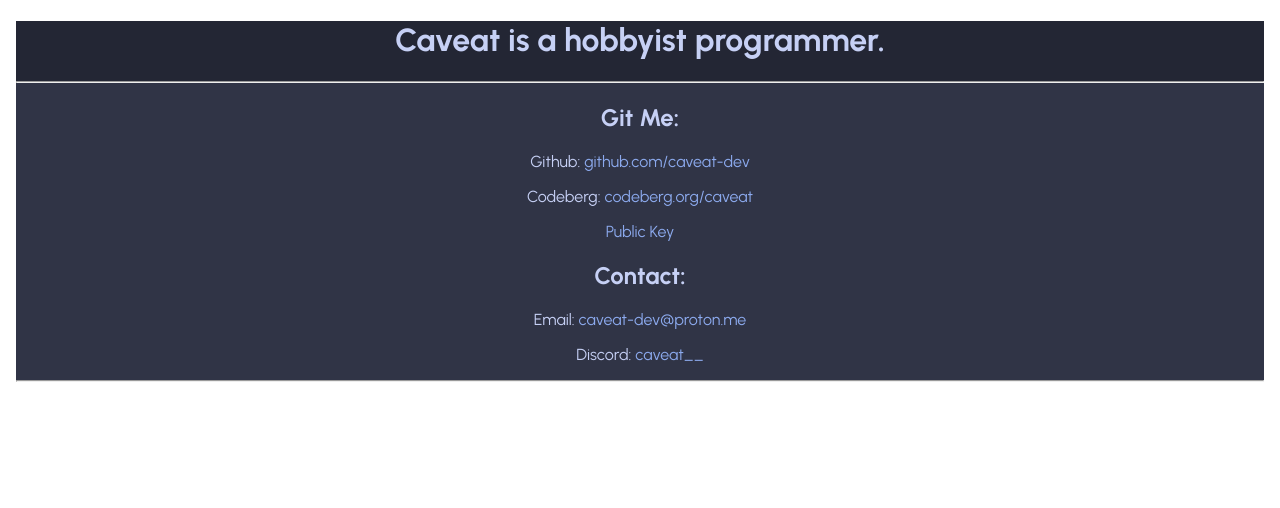
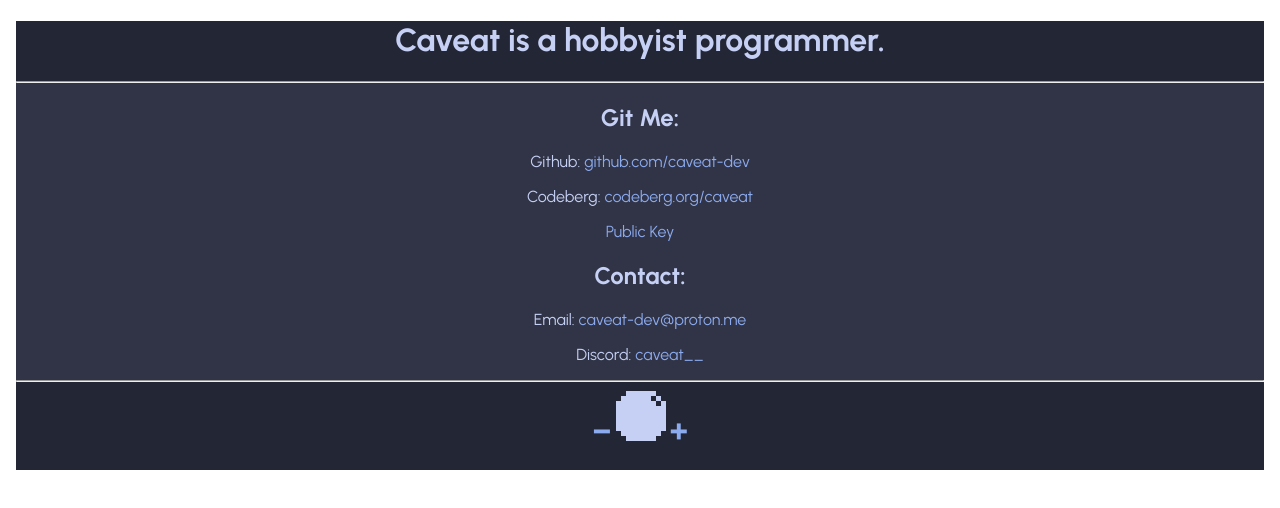
Before and after one commit to caveat-dev/caveat-dev.github.io, a SvelteKit app: page / in a window 1280 px wide. Shown: the top 508 px of the page. Built offline with nearby package versions, Linux system fonts and the light colour scheme.

Commit message:
add decsinc

```diff
--- /dev/null
+++ b/src/app.css
@@ -0,0 +1,30 @@
+@import url("https://fonts.googleapis.com/css2?family=Urbanist:ital,wght@0,100..900;1,100..900&display=swap");
+#body {
+    background: #232634;
+    font-family: "Urbanist", sans-serif;
+}
+#title {
+    text-align: center;
+    color: #c6d0f5;
+}
+#content {
+    text-align: center;
+    background: #303446;
+    color: #c6d0f5;
+}
+a:link {
+    color: #8caaee;
+    text-decoration: none;
+}
+a:visited {
+    color: #8caaee;
+    text-decoration: none;
+}
+a:hover {
+    color: #b5bfe2;
+    text-decoration: none;
+}
+a:active {
+    color: #949cbb;
+    text-decoration: none;
+}
--- /dev/null
+++ b/src/routes/+layout.svelte
@@ -0,0 +1,4 @@
+<script>
+    import "../app.css"
+</script>
+<slot/>
--- a/src/routes/+page.svelte
+++ b/src/routes/+page.svelte
@@ -13,37 +13,20 @@
         <p>Discord: <a href="https://discord.com/users/824400229645418497" target="_blank">caveat__</a></p>
         <hr>
     </div>
+    <div class="decsinc" style="text-align: center">
+        <a href="https://roxwize.xyz/ext/decsinc/prev.html?id=1"><h1>–</h1></a>
+        <a href="https://roxwize.xyz/site/decsinc.html">
+            <img src="/decsinc_icon.png" alt="decsinc" width="50px"/>
+        </a>
+        <a href="https://roxwize.xyz/ext/decsinc/next.html?id=1"><h1>+</h1></a>
+    </div>
 </body>
 
 <style>
-    @import url("https://fonts.googleapis.com/css2?family=Urbanist:ital,wght@0,100..900;1,100..900&display=swap");
-    #body {
-        background: #232634;
-        font-family: "Urbanist", sans-serif;
-    }
-    #title {
-        text-align: center;
-        color: #c6d0f5;
-    }
-    #content {
-        text-align: center;
-        background: #303446;
-        color: #c6d0f5;
-    }
-    a:link {
-        color: #8caaee;
-        text-decoration: none;
-    }
-    a:visited {
-        color: #8caaee;
-        text-decoration: none;
-    }
-    a:hover {
-        color: #b5bfe2;
-        text-decoration: none;
-    }
-    a:active {
-        color: #949cbb;
-        text-decoration: none;
+    .decsinc > a {
+        display: inline-block;
+        background-repeat: no-repeat;
+        background-size: contain;
+        height: 100%;
     }
 </style>
```
Also changed, not shown: static/decsinc_icon.png (added), 31 other files (tests, documents, lock files or other folders).
